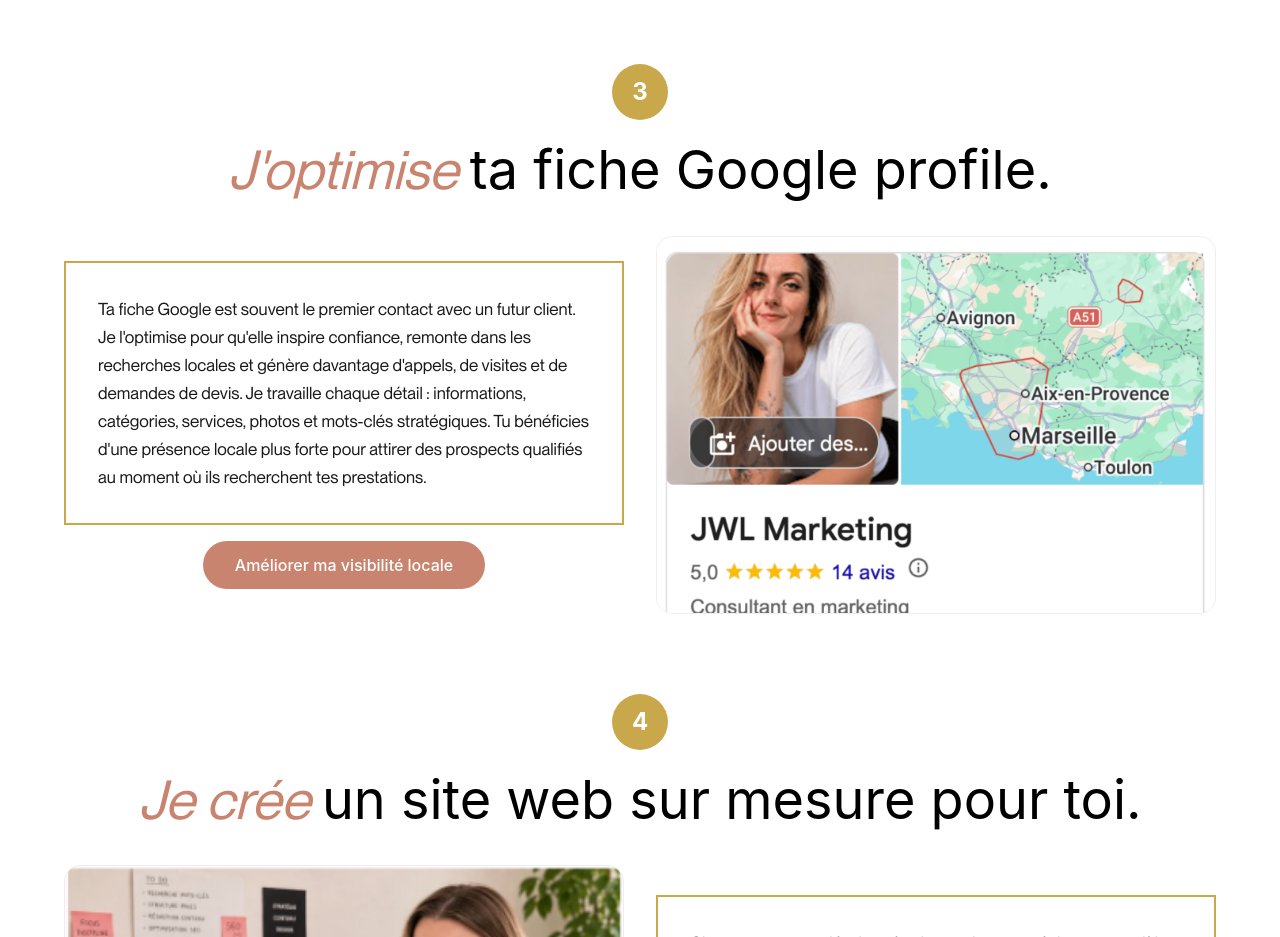
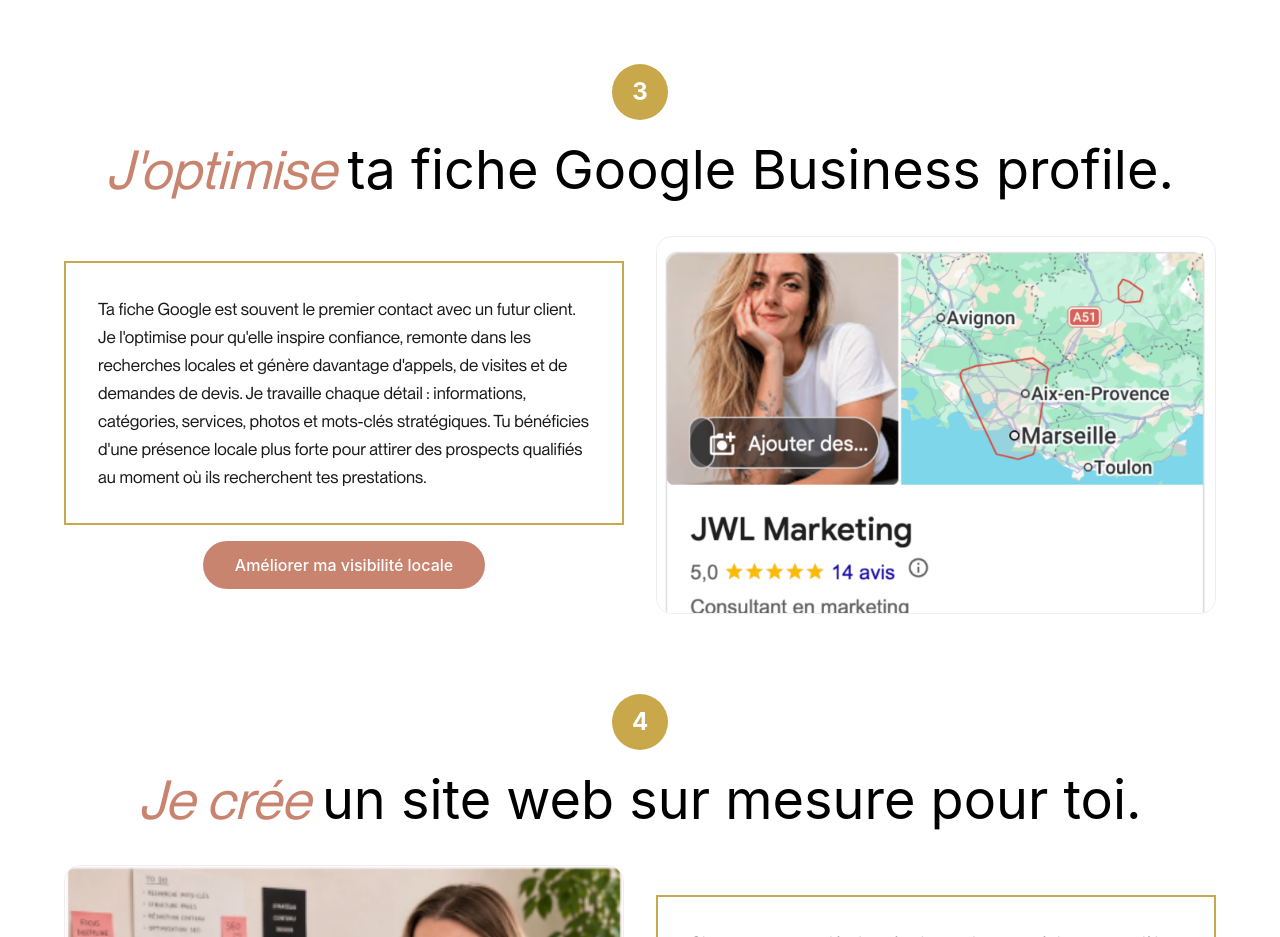
Before and after one commit to jwlmarketing/website, a Next.js app: page /consultant-freelance-seo-aix-en-provence in a window 1280 px wide. Shown: the part 5220-6157 px from the top of the page. Built offline with nearby package versions, Linux system fonts and the light colour scheme.

Commit message:
Update Google profile reference to Business profile

```diff
--- a/src/app/consultant-freelance-seo-aix-en-provence/page.tsx
+++ b/src/app/consultant-freelance-seo-aix-en-provence/page.tsx
@@ -371,7 +371,7 @@ export default function QuiSuisJe() {
         <StepNumber n={3} />
         <h3 className="mt-4 text-center font-heading text-3xl leading-tight md:text-[54px] text-black">
           <span className="italic text-[#c9846f]">J&apos;optimise</span>{" "}
-          <span className="font-medium">ta fiche Google profile.</span>
+          <span className="font-medium">ta fiche Google Business profile.</span>
         </h3>
         <div className="mt-8 grid items-center gap-8 md:grid-cols-2">
           <div>
```
